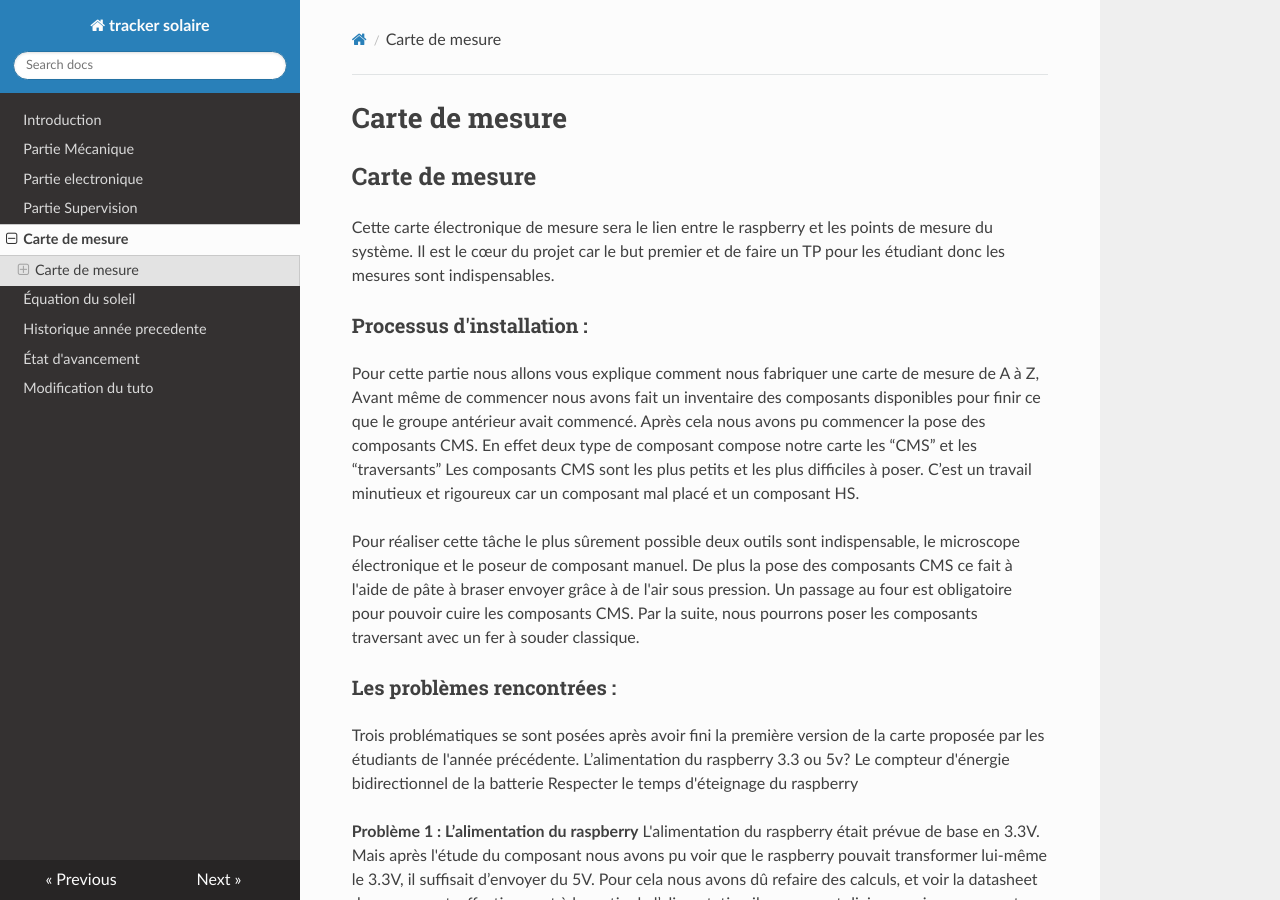
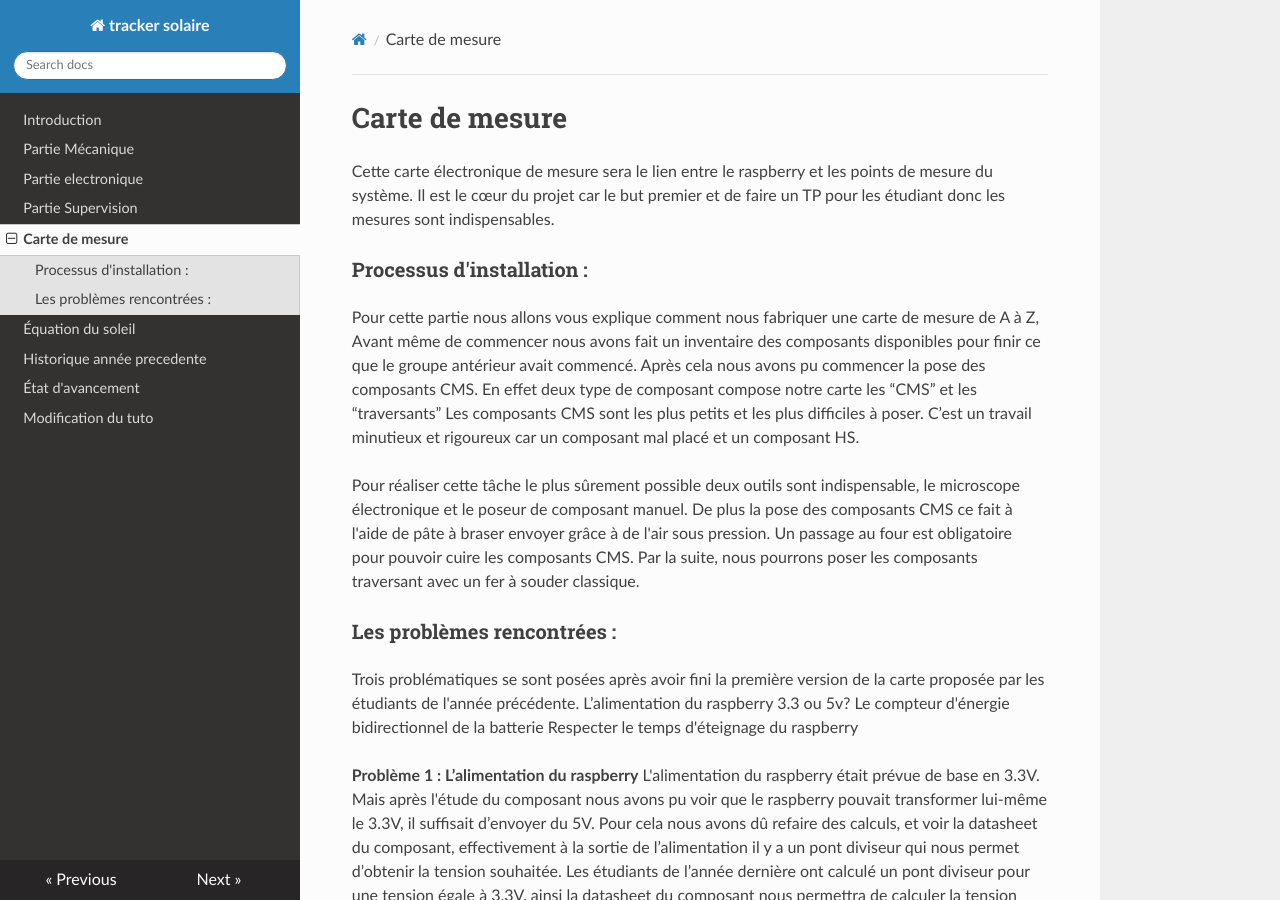
Before and after one commit to pt-tracker-gim/trackeurSolaire, an MkDocs documentation site: the page built from docs/Carte_de_mesure.md, in a window 1280 px wide and 900 px high. Built offline with MkDocs 1.6.1, drawn with Linux system fonts in a browser that asks for light colours; nearby versions of some CDN libraries; old or Windows-style settings are respelled for this version of MkDocs; part of the change alters nothing that is shown.

Commit message:
Update Carte_de_mesure.md

```diff
--- a/docs/Carte_de_mesure.md
+++ b/docs/Carte_de_mesure.md
@@ -1,7 +1,6 @@
 # Carte de mesure
 
 
-## Carte de mesure
 
 Cette carte électronique de mesure sera le lien entre le raspberry et les points de mesure du système. Il est le cœur du projet car le but premier et de faire un TP pour les étudiant donc les mesures sont indispensables.
 
@@ -28,7 +27,7 @@ Respecter le temps d'éteignage du raspberry
 L'alimentation du raspberry était prévue de base en 3.3V. Mais après l'étude du composant nous avons pu voir que le raspberry pouvait transformer lui-même le 3.3V, il suffisait d’envoyer du 5V. Pour cela nous avons dû refaire des calculs, et voir la datasheet du composant, effectivement à la sortie de l’alimentation il y a un pont diviseur qui nous permet d’obtenir la tension souhaitée. Les étudiants de l’année dernière ont calculé un pont diviseur pour une tension égale à 3.3V, ainsi la datasheet du composant nous permettra de calculer la tension choisie.
 la formule du constructeur nous dit:
 
-![Screenshot](pic/logo_iut.png)
+![Screenshot](pic/logo_iut/carte_mesure/calcul_1.png)
 
 Rb = 0.8Rt / Vout - 0.8
 Nous avons gardé 39k pour Rt, on trouve donc Rb = 7.4k
```
